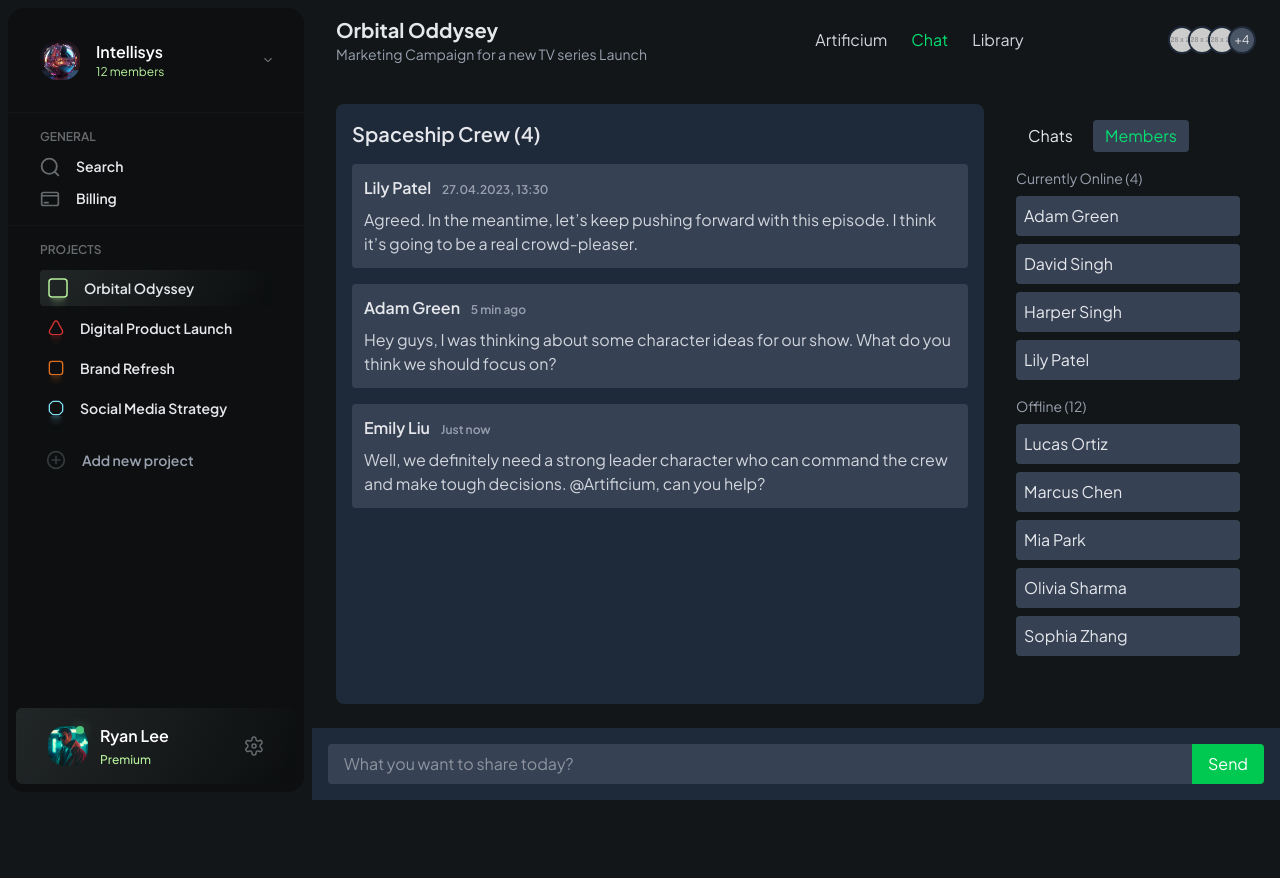
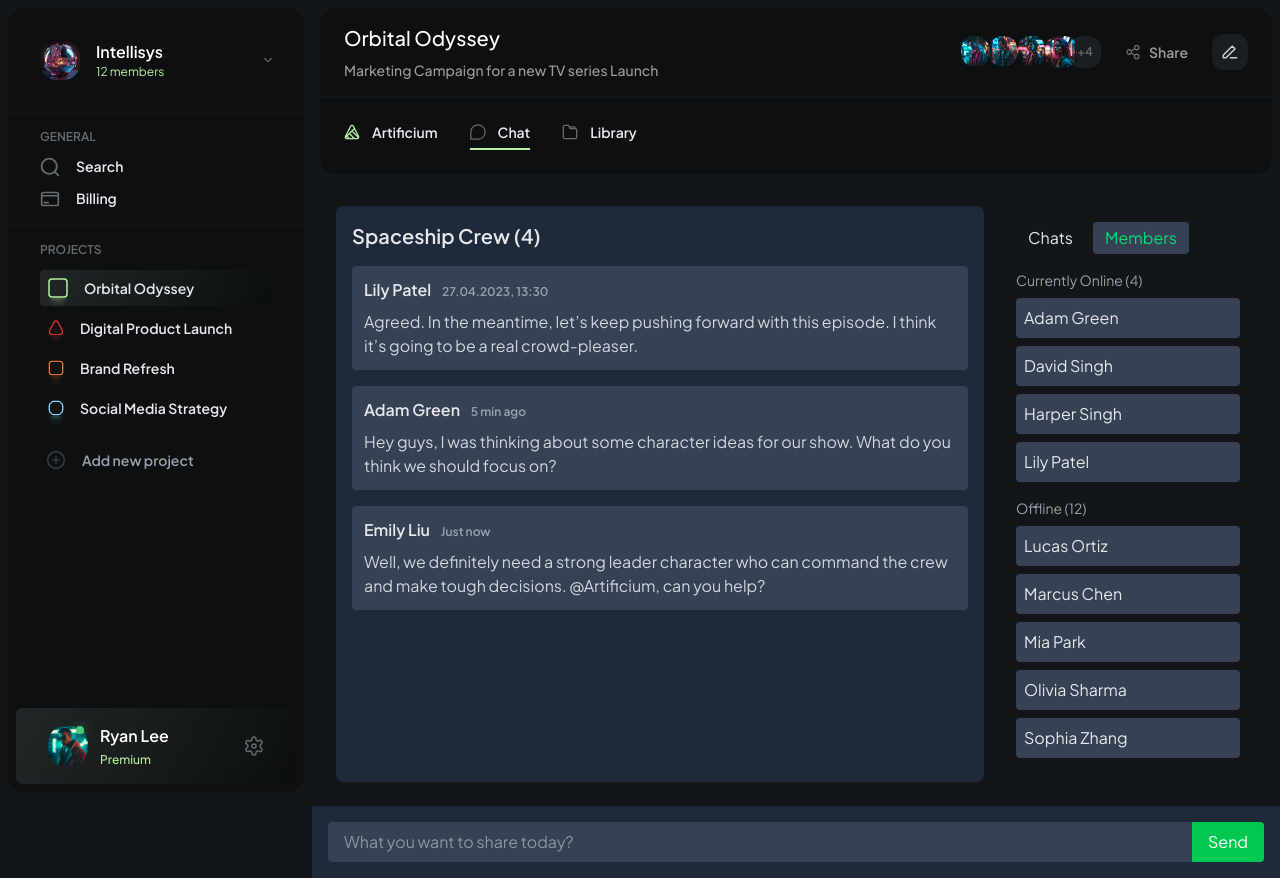
Before and after one commit to ASHiSHxNagar/Artificium, a React (Vite) app in the folder frontend/: page /chat in a window 1280 px wide. Before the commit the page ends 800 px from the top, so only its background shows below. Built offline with nearby package versions, Linux system fonts and the light colour scheme; no server answers.

Commit message:
topNav Ui Built

```diff
--- a/frontend/src/components/layout/Sidebar.jsx
+++ b/frontend/src/components/layout/Sidebar.jsx
@@ -30,7 +30,7 @@ export default function Sidebar({ activeProject }) {
         <img
           src={arrow_down}
           alt="arrow_down"
-          className="w-2 h-2 text-noble-black-400"
+          className="w-2 h-2 text-noble-black-400 cursor-pointer"
         />
       </div>
 
--- a/frontend/src/components/layout/TopNav.jsx
+++ b/frontend/src/components/layout/TopNav.jsx
@@ -1,87 +1,164 @@
-// import your share icon or use an icon from react-icons
 import PropTypes from "prop-types";
 import { useNavigate } from "react-router-dom";
+import { useState } from "react";
+//icons
+import editIcon from "../../assets/icons/edit.svg";
+import shareIcon from "../../assets/icons/share.svg";
+import Artificium from "../../assets/icons/Artificium.svg";
+import Chat from "../../assets/icons/comment-circle.svg";
+import Library from "../../assets/icons/folder.svg";
+
+//avatars
+import Adam_Green from "../../assets/avatar/Adam_Green.png";
+import Benjamin_Kim from "../../assets/avatar/Benjamin_Kim.png";
+import Isabella_Chen from "../../assets/avatar/Isabella_Chen.png";
+import Olivia_Sharma from "../../assets/avatar/Olivia_Sharma.png";
 
 export default function TopNav({ activeTab, onShareClick }) {
   const navigate = useNavigate();
+  const [currentTab, setCurrentTab] = useState(activeTab);
+
+  const handleTabClick = (tab) => {
+    if (tab !== currentTab) {
+      document
+        .querySelector(`.tab-item.${currentTab}`)
+        .classList.add("transition-out");
+      setTimeout(() => {
+        document
+          .querySelector(`.tab-item.${currentTab}`)
+          .classList.remove("active-tab", "transition-out");
+        setCurrentTab(tab);
+        document
+          .querySelector(`.tab-item.${tab}`)
+          .classList.add("transition-in");
+        setTimeout(() => {
+          document
+            .querySelector(`.tab-item.${tab}`)
+            .classList.remove("transition-in");
+          document
+            .querySelector(`.tab-item.${tab}`)
+            .classList.add("active-tab");
+        }, 300);
+      }, 300);
+    }
+    navigate(`/${tab}`);
+  };
 
   return (
-    <div className="bg-nobel-black-800 px-6 py-4 flex items-center justify-between">
+    <div className="bg-noble-black-700 p-2 w-full">
+      <div className="bg-noble-black-700  ">
+        {/* Row 1: Title, subtitle, avatars, share/edit */}
+        <div className="bg-noble-black-800 px-6 py-4 w-full rounded-t-2xl">
+          <div className="flex items-center justify-between">
             {/* Left: Project Info */}
             <div>
-        <h2 className="text-xl font-bold">Orbital Oddysey</h2>
-        <p className="text-sm text-gray-400">
+              <h2 className="text-xl font-medium text-white">
+                Orbital Odyssey
+              </h2>
+              <p className="text-sm text-noble-black-300 font-medium mt-2">
                 Marketing Campaign for a new TV series Launch
               </p>
             </div>
 
-      {/* Middle: Tabs */}
-      <div className="ml-6 flex space-x-6">
-        <button
-          onClick={() => navigate("/artificium")}
-          className={`${
-            activeTab === "artificium" ? "text-green-400" : "text-gray-300"
-          } hover:text-white cursor-pointer`}
-        >
-          Artificium
-        </button>
-        <button
-          onClick={() => navigate("/chat")}
-          className={`${
-            activeTab === "chat" ? "text-green-400" : "text-gray-300"
-          } hover:text-white cursor-pointer`}
-        >
-          Chat
-        </button>
-        <button
-          onClick={() => navigate("/library")}
-          className={`${
-            activeTab === "library" ? "text-green-400" : "text-gray-300"
-          } hover:text-white cursor-pointer`}
-        >
-          Library
-        </button>
-      </div>
-
-      {/* Right: Avatars + Share Button */}
-      <div className="flex items-center space-x-4">
-        {/* Example user avatars */}
+            {/* Right: Avatars + Share + Edit */}
+            <div className="flex items-center gap-6">
+              {/* Avatars */}
               <div className="flex -space-x-2">
                 <img
-            src="https://via.placeholder.com/28"
+                  src={Adam_Green}
                   alt="user1"
-            className="w-7 h-7 rounded-full border-2 border-gray-800"
+                  className="w-8 h-8 rounded-[1px] z-10 ml-1 border-r-4 border-b-2 border-[#0d0f10]"
                 />
                 <img
-            src="https://via.placeholder.com/28"
+                  src={Benjamin_Kim}
                   alt="user2"
-            className="w-7 h-7 rounded-full border-2 border-gray-800"
+                  className="w-8 h-8 rounded-[1px] z-10 ml-1 border-r-4 border-b-2 border-[#0d0f10]"
                 />
                 <img
-            src="https://via.placeholder.com/28"
+                  src={Isabella_Chen}
                   alt="user3"
-            className="w-7 h-7 rounded-full border-2 border-gray-800"
+                  className="w-8 h-8 rounded-[1px] z-10 ml-1 border-r-4 border-b-2 border-[#0d0f10]"
                 />
-          <div className="w-7 h-7 rounded-full border-2 border-gray-800 bg-gray-600 text-center text-xs flex items-center justify-center">
+                <img
+                  src={Olivia_Sharma}
+                  alt="user4"
+                  className="w-8 h-8 rounded-[1px] z-10 ml-1"
+                />
+                <div className="w-8 h-8 rounded-xl  z-0 bg-noble-black-600 text-noble-black-400 font-semibold text-center text-xs flex items-center justify-center">
                   +4
                 </div>
               </div>
 
-        {onShareClick && (
+              {/* Share Button */}
               <button
+                type="button"
                 onClick={onShareClick}
-            className="bg-green-500 hover:bg-green-600 text-white px-3 py-1 rounded"
+                className="flex items-center gap-2 text-gray-300 hover:text-white"
               >
+                {/* Example: If you have a share icon, place it here */}
+                <img src={shareIcon} alt="Share" className="w-4 h-4" />
+                <span className="text-noble-black-300 text-sm font-semibold">
                   Share
+                </span>
               </button>
-        )}
+
+              {/* Edit Button (dummy icon) */}
+              <button
+                type="button"
+                className="flex items-center gap-2 text-gray-300 hover:text-white"
+              >
+                <div className="w-9 h-9 bg-noble-black-600  rounded-xl flex items-center justify-center">
+                  <img src={editIcon} alt="Edit" className="w-4 h-4" />
+                </div>
+              </button>
+            </div>
+          </div>
+        </div>
+
+        {/* Row 2: Tabs */}
+        <div className="mt-[2px] flex items-center gap-8 bg-noble-black-800 px-6 py-6 rounded-b-2xl">
+          {/* Artificium Tab */}
+          <div
+            onClick={() => handleTabClick("artificium")}
+            className={`tab-item artificium ${
+              currentTab === "artificium" ? "active-tab" : ""
+            } flex items-center justify-center gap-3 pb-2 text-sm font-semibold cursor-pointer`}
+          >
+            <img src={Artificium} alt="" className="w-4 h-4" />
+            <button>Artificium</button>
+          </div>
+
+          {/* Chat Tab */}
+          <div
+            onClick={() => handleTabClick("chat")}
+            className={`tab-item chat ${
+              currentTab === "chat" ? "active-tab" : ""
+            } flex items-center justify-center gap-3 pb-2 text-sm font-semibold cursor-pointer`}
+          >
+            <img src={Chat} alt="" className="w-4 h-4" />
+            <button>Chat</button>
+          </div>
+
+          {/* Library Tab */}
+          <div
+            onClick={() => handleTabClick("library")}
+            className={`tab-item library ${
+              currentTab === "library" ? "active-tab" : ""
+            } flex items-center justify-center gap-3 pb-2 text-sm font-semibold cursor-pointer`}
+          >
+            <img src={Library} alt="" className="w-4 h-4" />
+            <button>Library</button>
+          </div>
+        </div>
       </div>
     </div>
   );
 }
 
 TopNav.propTypes = {
+  /** Which tab is currently active: "artificium", "chat", or "library" */
   activeTab: PropTypes.string,
+  /** Optional click handler for "Share" button */
   onShareClick: PropTypes.func,
 };
 
--- a/frontend/src/index.css
+++ b/frontend/src/index.css
@@ -786,3 +786,34 @@ body {
 .bg-gradient6 {
   background: var(--gradient6);
 }
+
+.tab-item {
+  position: relative;
+  transition: color 0.3s ease;
+}
+
+.tab-item::after {
+  content: "";
+  position: absolute;
+  bottom: 0;
+  left: 0;
+  width: 100%;
+  height: 2px;
+  background-color: transparent;
+  transition: background-color 0.3s ease, transform 0.3s ease;
+  transform: scaleX(0);
+}
+
+.tab-item.active-tab::after {
+  background-color: #b6f09c; /* Border color */
+  transform: scaleX(1);
+}
+
+.tab-item:hover {
+  color: #b6f09c; /* Hover color */
+}
+
+.tab-item:hover::after {
+  background-color: #b6f09c; /* Hover border color */
+  transform: scaleX(1);
+}
```
Also changed, not shown: frontend/src/assets/icons/comment-circle.svg (added). Lines whose indentation alone changed are shown as unchanged.
